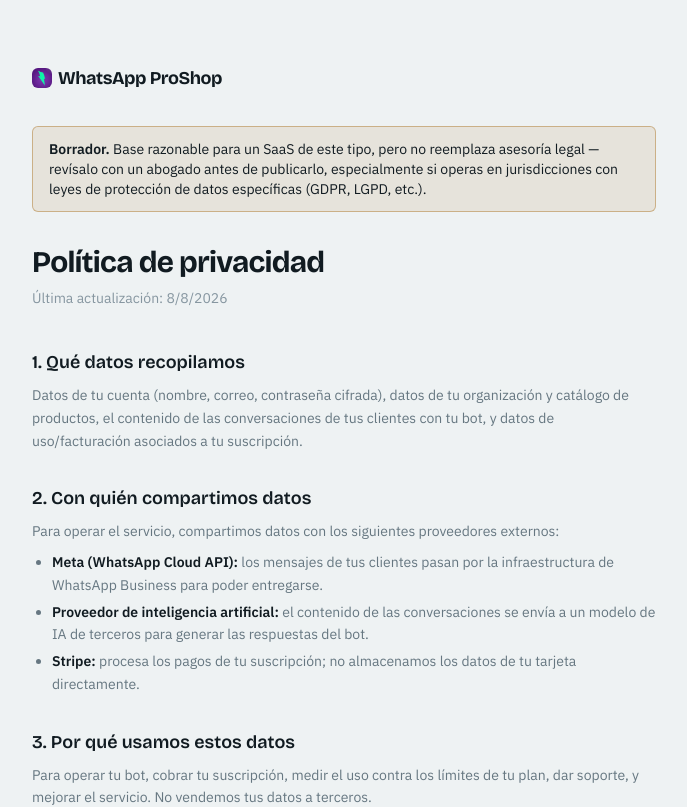
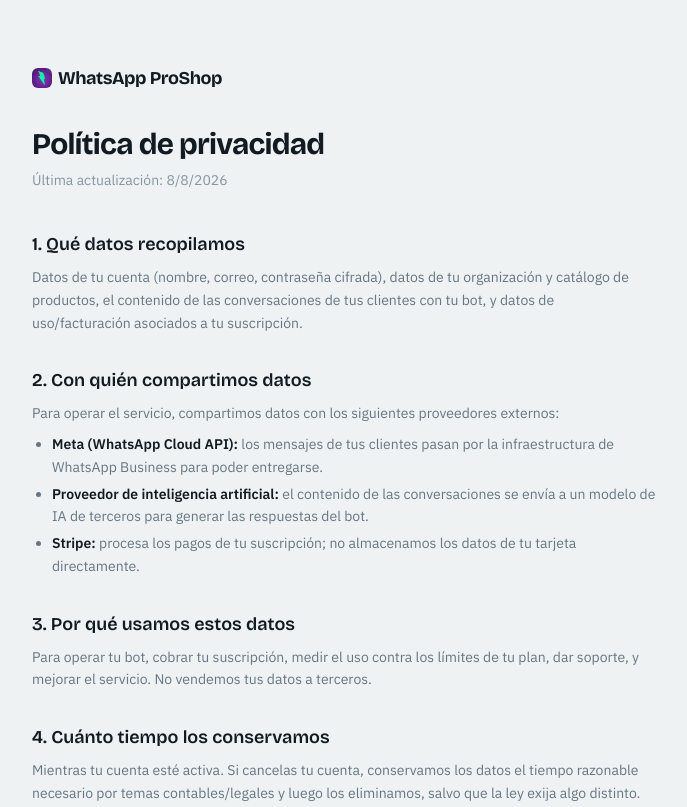
Before and after one commit to jonathanSCM/chats, a Next.js app: page /privacy in a window 1280 px wide. Shown: the top 807 px of the page, without its empty margins (296-983 px from the left). Built offline with nearby package versions, Linux system fonts and the light colour scheme.

Commit message:
privacy: quitar aviso de borrador

```diff
--- a/src/app/privacy/page.tsx
+++ b/src/app/privacy/page.tsx
@@ -9,12 +9,6 @@ export default function PrivacyPage() {
       <Link href="/" className="mb-8 inline-block">
         <Logo />
       </Link>
-
-      <div className="mb-8 rounded-md border border-warning/40 bg-warning/10 px-4 py-3 text-sm text-ink">
-        <strong>Borrador.</strong> Base razonable para un SaaS de este tipo, pero no reemplaza
-        asesoría legal — revísalo con un abogado antes de publicarlo, especialmente si operas
-        en jurisdicciones con leyes de protección de datos específicas (GDPR, LGPD, etc.).
-      </div>
 
       <h1 className="mb-2 font-display text-3xl font-bold tracking-tight text-ink">
         Política de privacidad
```
